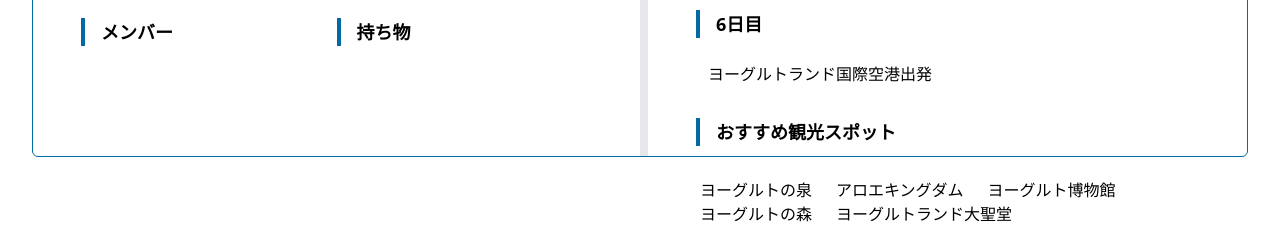
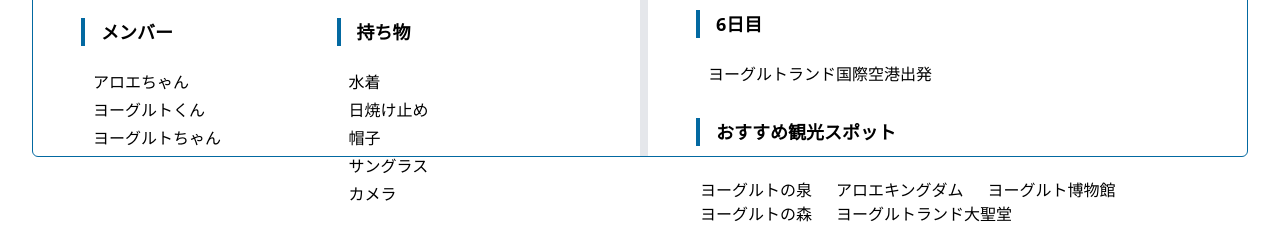
Before and after one commit to prog8-fukurou/frontend, a React (Vite) app: page /debug in a window 1280 px wide. Shown: the part 611-850 px from the top of the page. Built offline with nearby package versions, Linux system fonts and the light colour scheme.

Commit message:
feat: Add members and belongings to Brochure component

```diff
--- a/src/components/Brochure.tsx
+++ b/src/components/Brochure.tsx
@@ -5,6 +5,8 @@ interface BrochureProps {
 	trabe_schedule: Array<string>;
 	suggedted_sightseeing_spots: Array<string>;
 	travel_plan_description: string;
+	members: Array<string>;
+	belongings: Array<string>;
 }
 
 const BrochureSchedule = (props: { schedule: string; BorderColor: any }) => {
@@ -47,13 +49,21 @@ export function Brochure(props: BrochureProps) {
 							<div className="border-l-4 pl-4 text-lg font-semibold" style={BorderColor}>
 								メンバー
 							</div>
-							<div className="pl-3 mt-6"></div>
+							<div className="pl-3 mt-6">
+								{props.members.map((member) => {
+									return <div className="my-1">{member}</div>;
+								})}
+							</div>
 						</div>
 						<div className="w-1/2">
 							<div className="border-l-4 pl-4 text-lg font-semibold" style={BorderColor}>
 								持ち物
 							</div>
-							<div className="pl-3 mt-6"></div>
+							<div className="pl-3 mt-6">
+								{props.belongings.map((belonging) => {
+									return <div className="my-1">{belonging}</div>;
+								})}
+							</div>
 						</div>
 					</div>
 				</div>
--- a/src/pages/ComponentTest.tsx
+++ b/src/pages/ComponentTest.tsx
@@ -17,6 +17,8 @@ export const ComponentTest = () => {
 				]}
 				suggedted_sightseeing_spots={['ヨーグルトの泉', 'アロエキングダム', 'ヨーグルト博物館', 'ヨーグルトの森', 'ヨーグルトランド大聖堂']}
 				travel_plan_description="ヨーグルトとアロエの生産が盛んな架空の国「ヨーグルトランド」を6日間で周遊するプランです。ヨーグルトランドの自然、文化、食を存分に堪能できます。アロエヨーグルトの本場で、心身ともにリフレッシュできる旅となることでしょう。"
+				members={['アロエちゃん', 'ヨーグルトくん', 'ヨーグルトちゃん']}
+				belongings={['水着', '日焼け止め', '帽子', 'サングラス', 'カメラ']}
 			/>
 		</div>
 	);
```
